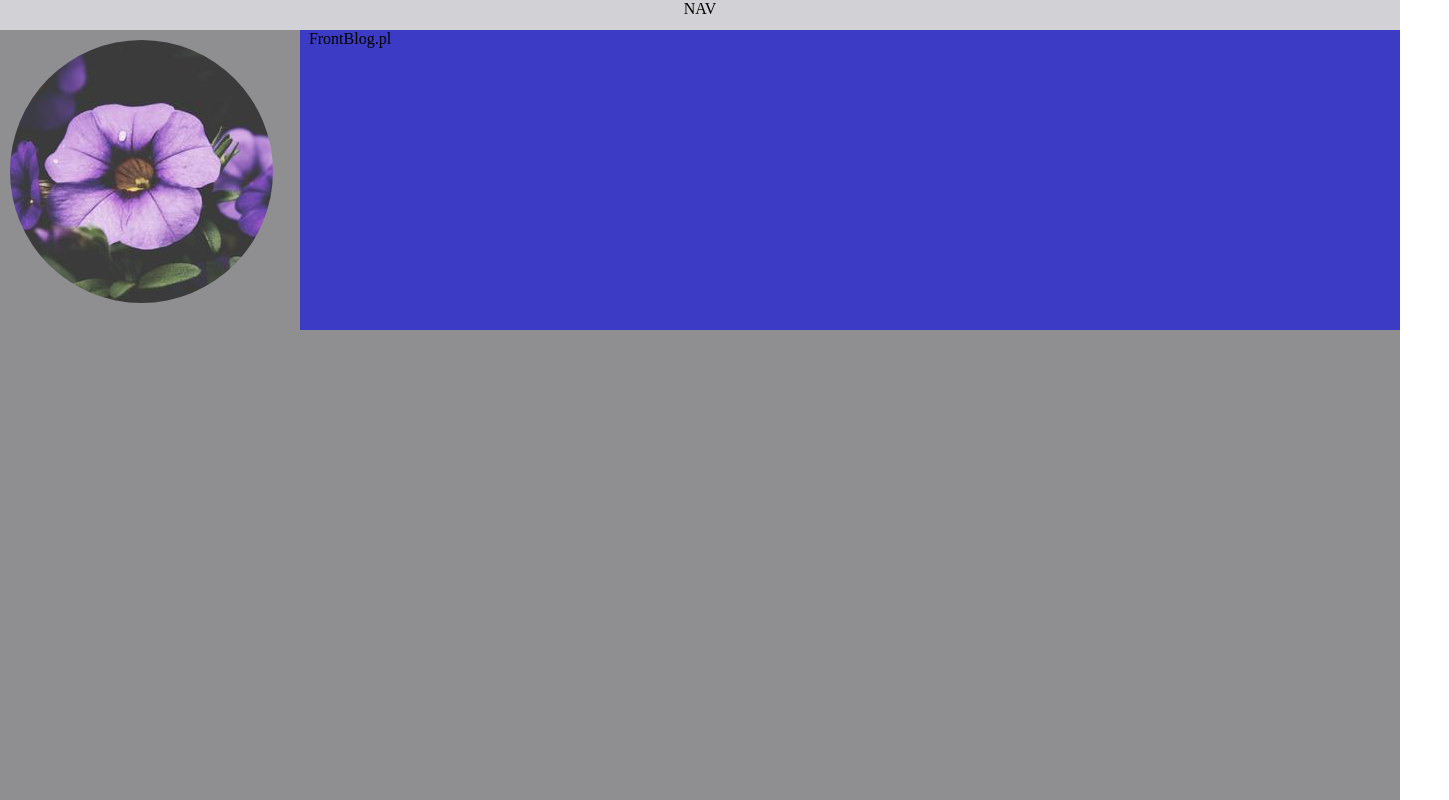
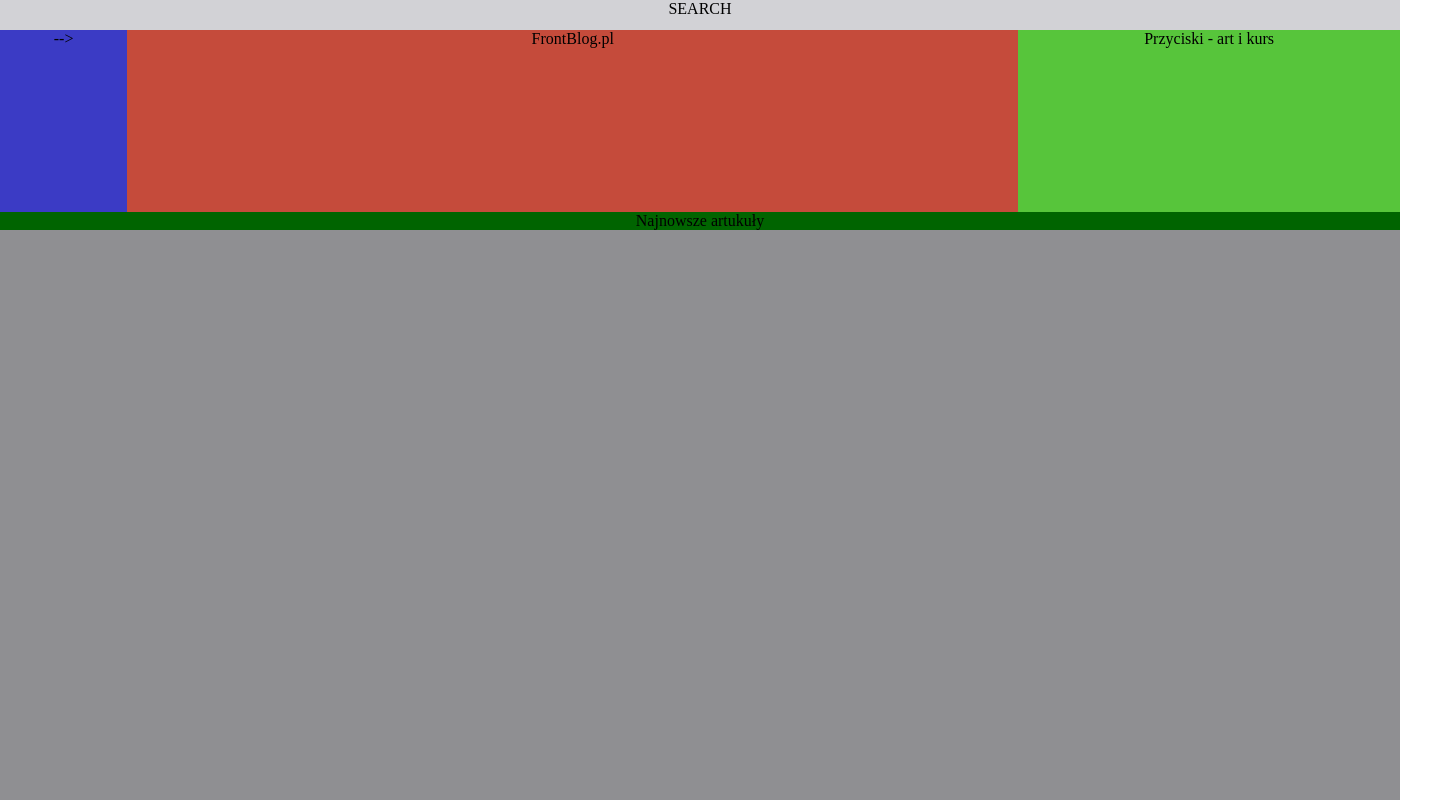
Before and after one commit to edyta-nowak-koszla/SeismicBlog, a plain HTML site: page index1.html in a window 1280 px wide. Shown: the top 800 px of the page, 1449 px wide, since content can reach past the window. Drawn offline with Linux system fonts and the light colour scheme.

Commit message:
Commit 2

```diff
--- a/index1.html
+++ b/index1.html
@@ -3,22 +3,73 @@
 <head>
     <meta charset='utf-8'>
     <meta http-equiv='X-UA-Compatible' content='IE=edge'>
-    <title>Proj_chall4_blog</title>
+    <title>Blog</title>
     <meta name='viewport' content='width=device-width, initial-scale=1'>
     <link rel='stylesheet' type='text/css' media='screen' href='main1.css'>
 
+<style>
+
+body {
+            margin: 0;
+        }
+
+        * {
+            box-sizing: border-box;
+        }
+        .adaptive {
+            display: flex;
+            flex-direction: column;
+            /* width: 300px;
+            height: 200px;
+            background-color: lightblue;
+            border: 10px solid red;
+            margin-top: 20px;
+        } */
+    }
+        @media screen and (min-width: 1024px) {
+            .adaptive {
+                width: 1000px;
+            }
+        }
+</style>
+
+
 </head>
 <body>
-    <div class="nav"> NAV</div>
-    <div class="main">
+    <div class="search">SEARCH</div>
+    <section class="section">
+        <div class="header">
+            <!-- <img src="./img/logo1.png" alt="logo"/>   -->
+            <div class="header1">FrontBlog.pl</div>
+            <div class="nav">Przyciski - art i kurs</div>
+            <!-- <h2 class="header2">Najnowsze artukuły</h2> --> -->
+            <div class="header2">Najnowsze artukuły</div>
+        </div>
+        <article class="article1">html</article>
+
+
+
+
+
+
+
+
+
+    </div>
+    </section>
+    <div class="footer">FOOTER</div>
+
+    <!-- <section class="section">
         <div class="logo">
-            <img src="./img/logo1.png" alt="logo"/>  </div>
-        <div class="header1">FrontBlog.pl</div>
-        <div>3</div>
+            <img src="./img/logo1.png" alt="logo"/>
+            <div class="header1">FrontBlog.pl</div>
+            <div class="header2">Przyciski - art i kurs</div>
+            <div class="header3">Najnowsze artukuły</div></div>
         <div>4</div>
         <div>5</div>
     </div>
     <div class="footer">FOOTER</div>
+     -->
 
         <!-- <div class="main">M</div>
         <div class="about">ABOUT</div>
--- a/main1.css
+++ b/main1.css
@@ -4,7 +4,7 @@
     padding: 0;
 }
 
-.nav {
+.search {
     display: grid;
     height: 30px;
     width: 1400px;
@@ -14,7 +14,7 @@
     text-align: center;
 }
 
-.main {
+.section {
     display: grid;
     height: 1800px;
     width: 1400px;
@@ -25,9 +25,24 @@
     /* grid-area: 2 / 1 / 5 / 2; */
 }
 
+
+.header {
+    display: grid;
+    height: 200px;
+    width: 1400px;
+    grid-row: 1;
+    grid-template-columns: repeat(11, 1fr);
+    grid-template-rows: 10fr;
+    background-color: rgb(59, 59, 197);
+    /* text-align: center;
+    grid-area: 1 / 2 / 1 / 8; */
+}
+
 img {
+    display: flex;
     border-radius: 50%;
     margin: 10px;
+
  }
 
 .logo {
@@ -39,15 +54,38 @@ img {
 }
 
 .header1 {
-    display: grid;
-    height: 300px;
-    width: 1100px;
-    grid-template-columns: repeat(11, 1fr);
-    grid-template-rows: 10fr;
-    background-color: rgb(59, 59, 197);
+    background-color: rgb(197, 75, 59);
     text-align: center;
-    grid-area: 1 / 2 / 1 / 8;
+    grid-area: 1 / 2 / 1 / 9;
 }
+
+.nav {
+
+    background-color: rgb(87, 197, 59);
+    text-align: center;
+    grid-area: 1 / 9 / 2 / 112;
+}
+
+.header2 {
+    /* height: 100px; */
+    background-color: darkgreen;
+    text-align: center;
+    grid-area: 2 / 1 / 2 / 12;
+}
+
+.article1 {
+    /* height: 200px; */
+    border: 10px solid black;
+    background-color: rgb(77, 0, 100);
+    text-align: center;
+    grid-area: 4 / 2 / 6 / 11;
+}
+
+
+
+
+
+
 
 .footer {
     display: grid;
```
